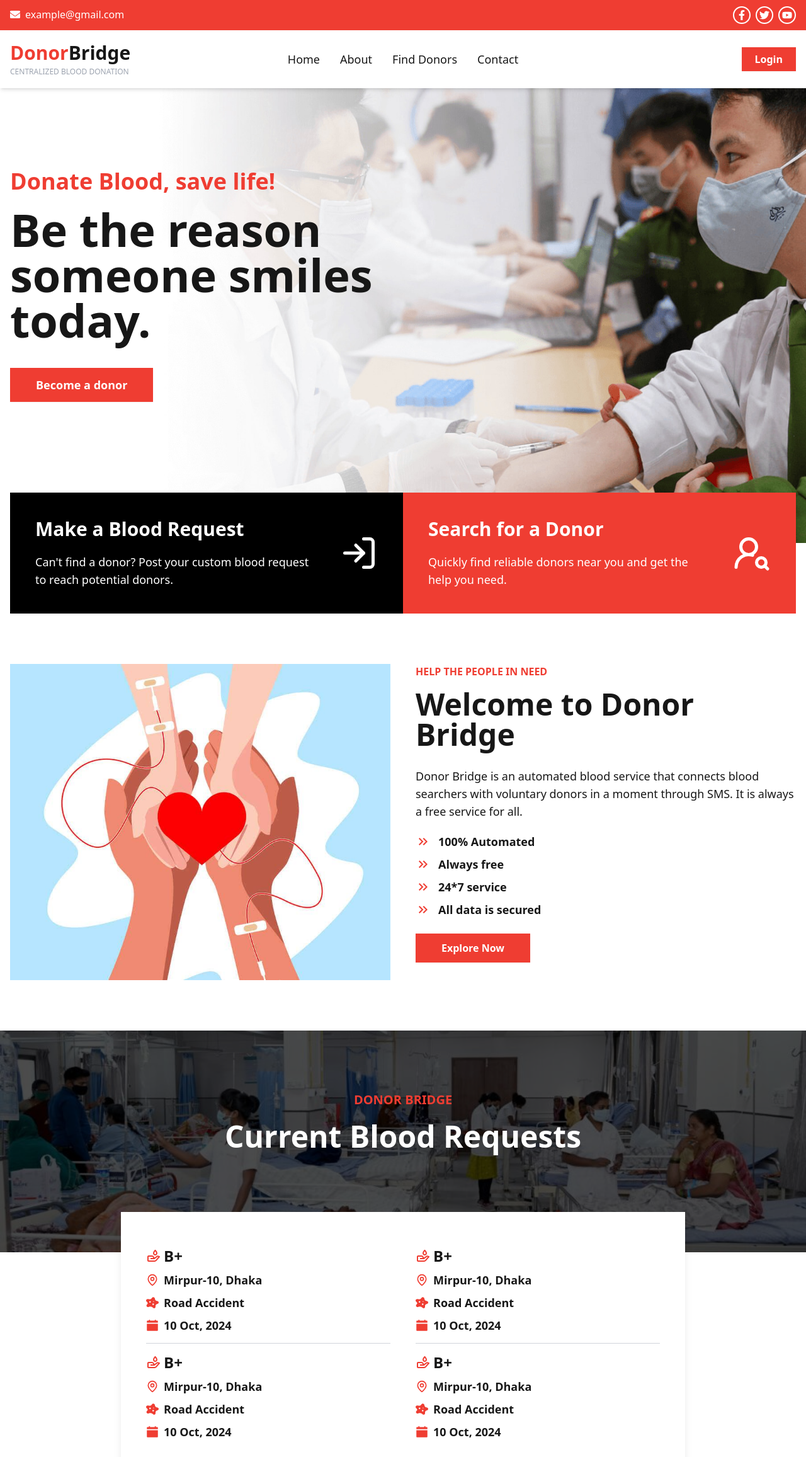
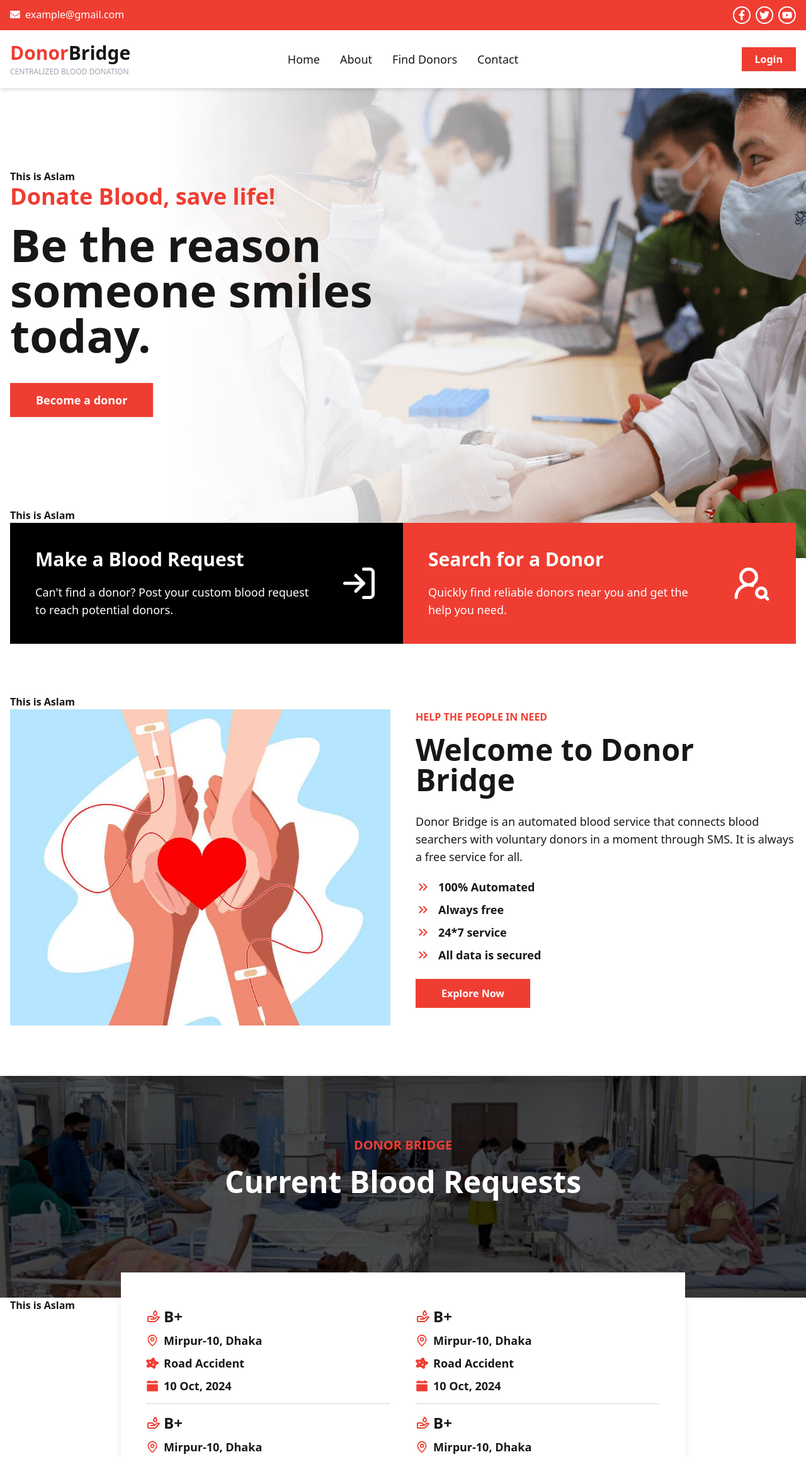
Before and after one commit to cybertech537/cybertech5371, a Next.js app: page / in a window 1280 px wide. Shown: the top 2313 px of the page at 63% size. Built offline with nearby package versions, Linux system fonts and the light colour scheme.

Commit message:
homepage

```diff
--- a/src/components/Homepage/About.jsx
+++ b/src/components/Homepage/About.jsx
@@ -7,6 +7,7 @@ export default function About() {
    return (
       <div className='py-20'>
          <div className="container">
+          <h1>This is Aslam</h1>
             <div className="grid lg:grid-cols-2 grid-cols-1 gap-10">
                <div className="">
                   <Image src={`/img/about.jpg`} height={500} width={650} alt='about' className='' />
--- a/src/components/Homepage/BloodRequest.jsx
+++ b/src/components/Homepage/BloodRequest.jsx
@@ -17,6 +17,7 @@ export default function BloodRequest() {
             </div>
          </div>
          <div className="container">
+          <h1>This is Aslam</h1>
             <div className="relative bg-white p-5 sm:p-10 shadow-lg -mt-16 max-w-4xl mx-auto">
                <div className="grid sm:grid-cols-2 gap-x-10">
                   <ul className='divide-y divide-gray-300 border-b sm:border-b-0 border-gray-300'>
--- a/src/components/Homepage/Hero.jsx
+++ b/src/components/Homepage/Hero.jsx
@@ -8,6 +8,7 @@ export default function Hero() {
          <Image src={`/img/hero.jpg`} height={500} width={1920} alt='hero' className='absolute h-full w-full object-cover object-left top-0 left-0' />
          {/* <div className="hero-overlay bg-opacity-60"></div> */}
          <div className="container relative z-10">
+          <h1>This is Aslam</h1>
             <div className="max-w-2xl">
                <h1 className="mb-5 text-3xl md:text-4xl font-bold text-primary">
                   Donate Blood, save life!
--- a/src/components/Homepage/Promo.jsx
+++ b/src/components/Homepage/Promo.jsx
@@ -8,6 +8,7 @@ export default function Promo() {
   return (
     <div className='-mt-20 relative z-20'>
       <div className="container">
+          <h1>This is Aslam</h1>
          <div className="grid md:grid-cols-2 grid-cols-1">
             <Link href={'/blood-requests/add-request/'} className="bg-black text-white p-6 sm:p-10 flex flex-wrap gap-10 items-center">
                <div className="sm:flex-1">
```
